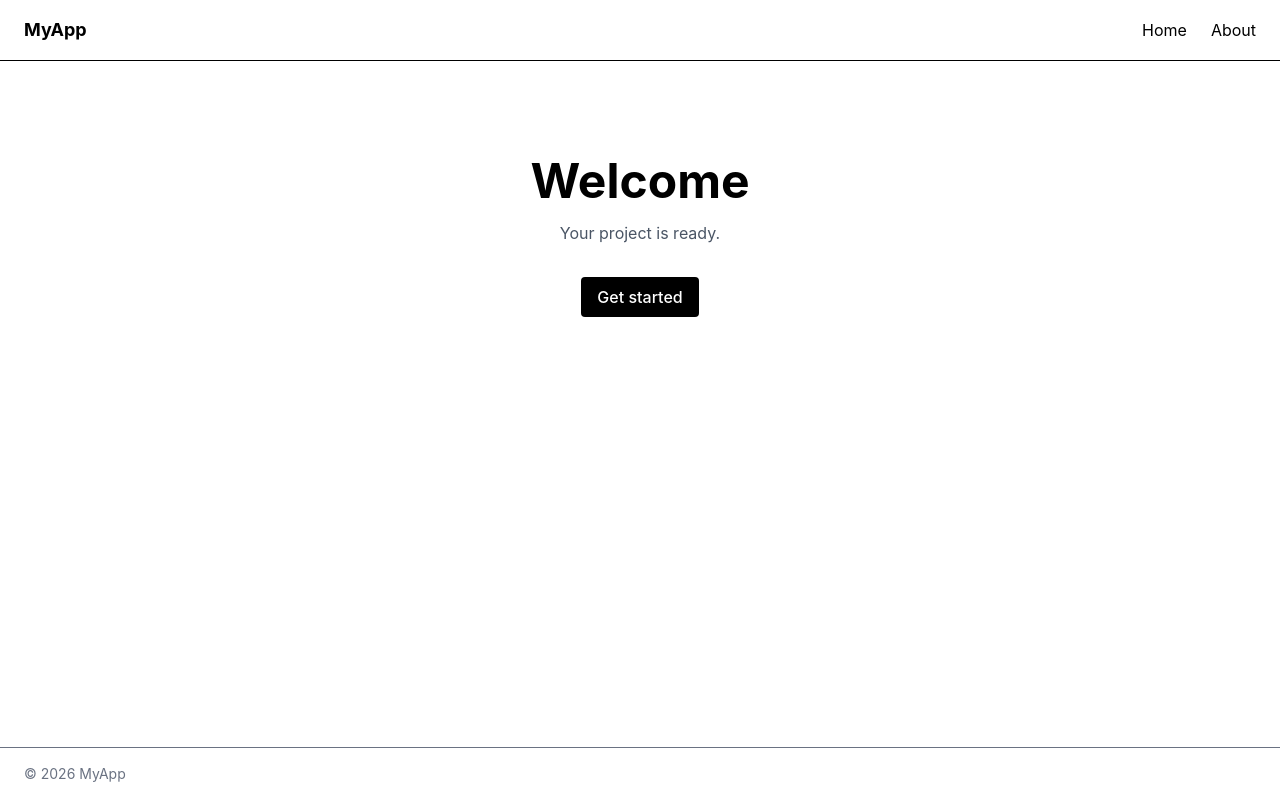
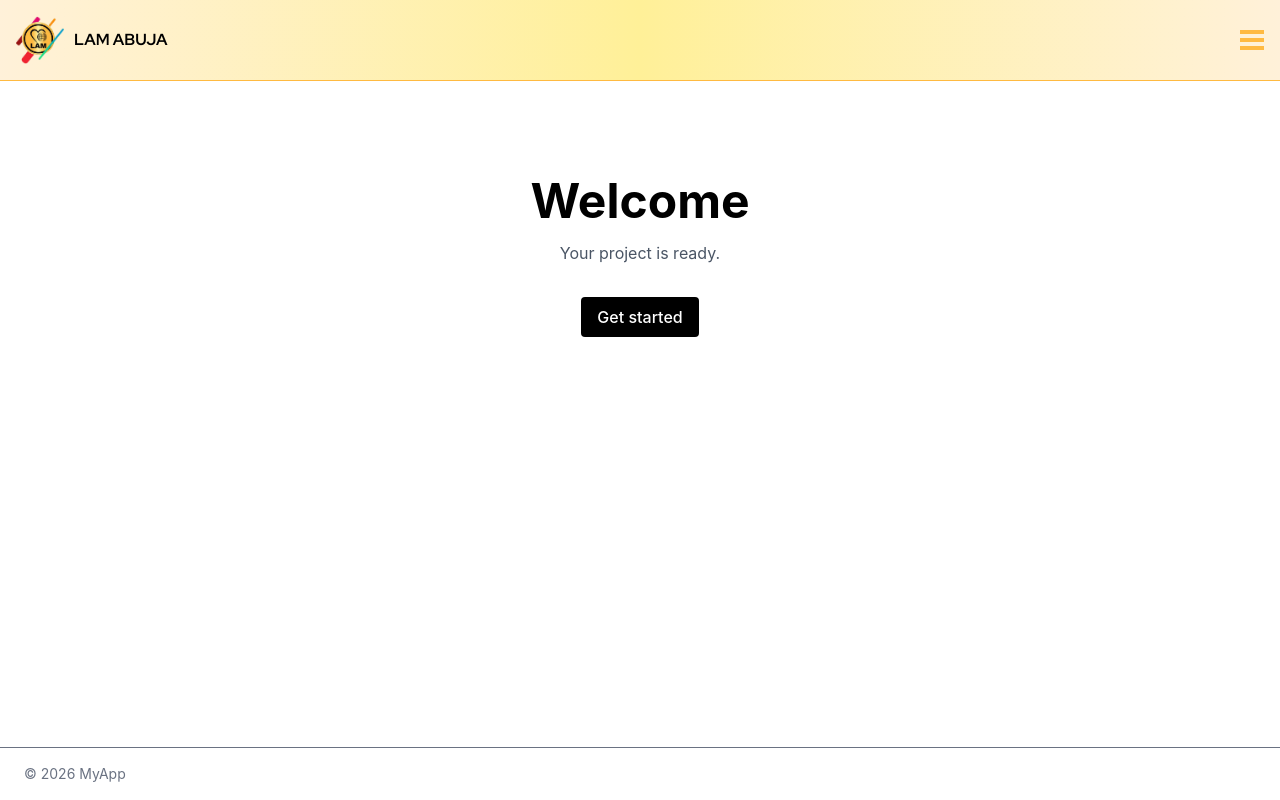
Before and after one commit to progressijuwe/lam-attendance-react, a React (Vite) app: page / in a window 1280 px wide. Built offline with nearby package versions, Linux system fonts and the light colour scheme.

Commit message:
Header Commit

```diff
--- a/package.json
+++ b/package.json
@@ -1,5 +1,5 @@
 {
-  "name": "aetherfield",
+  "name": "lamattendance",
   "private": true,
   "version": "0.0.0",
   "type": "module",
--- a/src/sections/shared/Header/Header.jsx
+++ b/src/sections/shared/Header/Header.jsx
@@ -1,12 +1,19 @@
 import { Link } from 'react-router-dom'
+import logo from '../../../assets/images/lamlogo.png'
 
 export function Header() {
   return (
-    <header className="border-b px-6 py-4 flex items-center justify-between">
-      <Link to="/" className="font-bold text-lg">MyApp</Link>
+    <header className="border-b border-[#FFBA41] p-4 flex items-center justify-between bg-linear-to-r from-[#FFF1D9] via-[#FFF098] to-[#FFF1D9]">
+      <Link to="/" className="flex items-center gap-2.5">
+        <img className='size-12 object-cover' src={logo} alt='Logo' />
+        <h2 className='uppercase font-display font-bold text-base'>Lam Abuja</h2>
+      </Link>
       <nav className="flex gap-6">
-        <Link to="/"      className="hover:underline">Home</Link>
-        <Link to="/about" className="hover:underline">About</Link>
+        <button type='button' className='flex flex-col justify-center items-center gap-1'>
+          <span className="block w-6 h-1 bg-[#FFBA41]"></span>
+          <span className="block w-6 h-1 bg-[#FFBA41]"></span>
+          <span className="block w-6 h-1 bg-[#FFBA41]"></span>
+        </button>
       </nav>
     </header>
   )
--- a/src/styles/globals.css
+++ b/src/styles/globals.css
@@ -1,6 +1,11 @@
+@import url('https://fonts.googleapis.com/css2?family=Cairo:wght@200..1000&family=Red+Hat+Display:ital,wght@0,300..900;1,300..900&display=swap');
+
 @import "tailwindcss";
 
-
+@theme {
+  --font-display: 'Red Hat Display', serif;
+  --font-body: 'Cairo', sans-serif;
+}
 :root {
   --color-brand: #0f172a;
 }
```
Also changed, not shown: src/assets/images/lamlogo.png (added).
